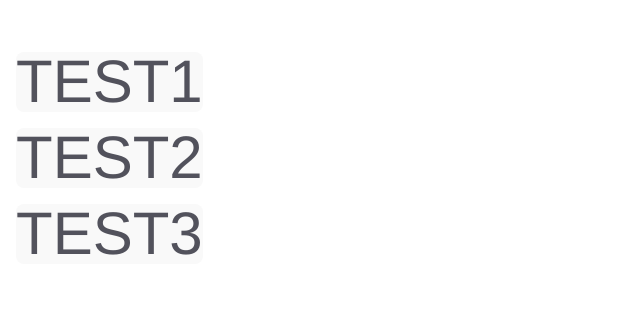
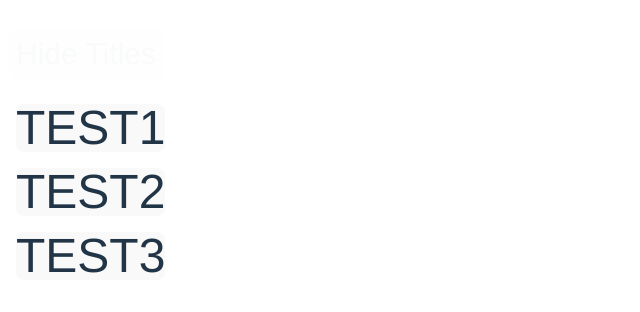
Before and after one commit to Protean-Runna/wallpaper-gallery, a React (Vite) app: page / in a window 1280 px wide. Shown: the part 242-554 px from the top of the page, without its empty margins (0-640 px from the left). Built offline with nearby package versions, Linux system fonts and the light colour scheme.

Commit message:
feat: added hide/show button for titles

```diff
--- a/src/App.tsx
+++ b/src/App.tsx
@@ -1,12 +1,23 @@
 import "./App.css";
+import { useState } from 'react';
+
 import { WALLPAPER_TITLES } from "./lib/constants";
 import { WallpaperTitleText } from "./components/WallpaperTitleText";
+import { HideButton } from "./components/HideButton";
+function App() {
+  const [isHidden, setIsHidden] = useState<boolean>(false);
 
-function App() {
+
   return (
     <>
-      <div className="relative flex w-screen flex-row items-start justify-start">
-        <div className="flex flex-col items-center justify-center gap-4 text-nowrap text-4xl md:text-6xl text-zinc-600 m-4">
+      <div className="flex flex-col items-start justify-start text-2xl md:text-3xl m-2">
+            <HideButton
+            isHidden={isHidden}
+            onToggle={setIsHidden}
+            />
+      </div>
+      <div className={`relative flex w-screen flex-row items-start justify-start transition-opacity duration-300 ${isHidden ? 'opacity-0 pointer-events-none' : 'opacity-100'}`}>
+        <div className="flex flex-col items-center justify-center gap-4 text-4xl md:text-5xl m-4">
           {WALLPAPER_TITLES.map((title) => (
             <WallpaperTitleText key={title.id} title={title} />
           ))}
--- /dev/null
+++ b/src/components/HideButton.tsx
@@ -0,0 +1,16 @@
+
+
+interface HideButtonProps {
+    isHidden: boolean;
+    onToggle: React.Dispatch<React.SetStateAction<boolean>>;
+}
+
+export const HideButton: React.FC<HideButtonProps> = ({isHidden, onToggle}) =>{
+
+    return(
+        <button className='bg-zinc-700 p-2 opacity-2 hover:opacity-100' onClick={() => onToggle(!isHidden)}>
+            <p>{isHidden ? 'Show' : 'Hide'} Titles</p>
+
+        </button>
+    )
+}
```
